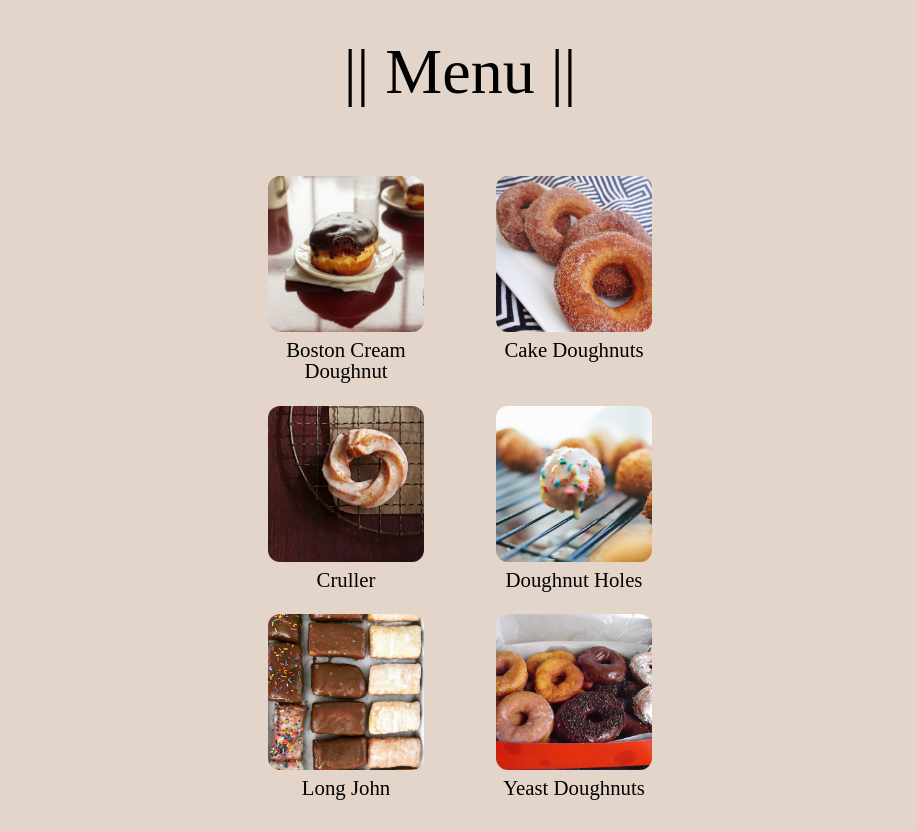
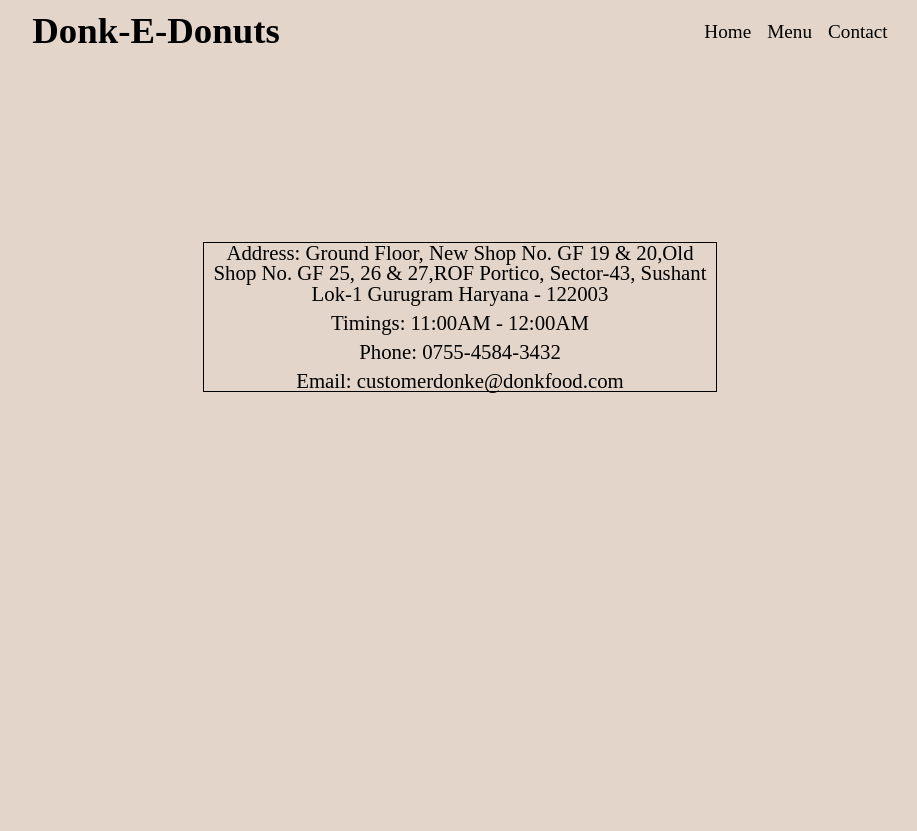
Before and after one commit to devyad24/restaurant_page, a website built with webpack: page dist/index.html in a window 1280 px wide. Shown: the whole page, without its empty margins (180-1097 px from the left). After the commit the page ends 800 px from the top, so only its background shows below. Built offline with nearby package versions, Linux system fonts and the light colour scheme.

Commit message:
Add contact page.

```diff
--- a/src/index.js
+++ b/src/index.js
@@ -1,6 +1,7 @@
-import home from './modules/home.js';
+import {home,navfun} from './modules/home.js';
 import menu from './modules/menu.js';
+import contact from './modules/contact.js';
 
 const content = document.querySelector('#content');
 
-content.appendChild(menu());
+content.appendChild(contact());
--- a/src/modules/contact.js
+++ b/src/modules/contact.js
@@ -0,0 +1,30 @@
+import {navfun} from './home.js';
+
+export default function contact(){
+
+    const contactDiv = document.createElement('div');
+    const infoBox = document.createElement('div');
+    const address = document.createElement('p');
+    const phone = document.createElement('p');
+    const timings = document.createElement('p');
+    const email = document.createElement('p');
+
+    contactDiv.classList.add('contact');
+    infoBox.classList.add('infoBox');
+
+    address.textContent = "Address: Ground Floor, New Shop No. GF 19 & 20,Old Shop No. GF 25, 26 & 27,ROF Portico, Sector-43, Sushant Lok-1 Gurugram Haryana - 122003"
+    timings.textContent = "Timings: 11:00AM - 12:00AM";
+    phone.textContent = "Phone: 0755-4584-3432";
+    email.textContent = "Email: customerdonke@donkfood.com";
+
+    infoBox.appendChild(address);
+    infoBox.appendChild(timings);
+    infoBox.appendChild(phone);
+    infoBox.appendChild(email);
+
+
+    contactDiv.appendChild(navfun());
+    contactDiv.appendChild(infoBox);
+
+    return contactDiv;
+}
--- a/src/modules/home.js
+++ b/src/modules/home.js
@@ -1,12 +1,8 @@
 import Donut from './../images/donut.jpg';
 import './../styles/style.css';
 
-function home(){
-    const homeDiv = document.createElement('div');
+function navfun(){
     const nav = document.createElement('nav');
-    const poster = document.createElement('div');
-    poster.classList.add('posterDiv');
-    const jingle = document.createElement('p');
     const navLinks = document.createElement('div');
     const logoDiv = document.createElement('div');
     const logo = document.createElement('p');
@@ -14,34 +10,44 @@
     const navMenu = document.createElement('p');
     const navContact = document.createElement('p');
 
-    const donutImg = new Image();
-    donutImg.src = Donut;
-
     navLinks.classList.add("navLinks");
-    homeDiv.classList.add('home');
     logoDiv.classList.add('logo');
 
     logoDiv.textContent = "Donk-E-Donuts";
     navHome.textContent = "Home";
     navMenu.textContent = "Menu";
     navContact.textContent = "Contact";
-    jingle.textContent = "All donuts approved by Donk-E himself! Grab one Today!";
 
     logoDiv.appendChild(logo);
     navLinks.appendChild(navHome);
     navLinks.appendChild(navMenu);
     navLinks.appendChild(navContact);
-    poster.appendChild(jingle);
-    poster.appendChild(donutImg);
-
 
     nav.appendChild(logoDiv);
     nav.appendChild(navLinks);
 
-    homeDiv.appendChild(nav);
+    return nav;
+}
+function home(){
+    const homeDiv = document.createElement('div');
+    const poster = document.createElement('div');
+    poster.classList.add('posterDiv');
+    const jingle = document.createElement('p');
+
+    homeDiv.classList.add('home');
+
+    const donutImg = new Image();
+    donutImg.src = Donut;
+
+    jingle.textContent = "All donuts approved by Donk-E himself! Grab one Today!";
+
+    poster.appendChild(jingle);
+    poster.appendChild(donutImg);
+
+    homeDiv.appendChild(navfun());
     homeDiv.appendChild(poster);
 
     return homeDiv;
 }
 
-export default home;
+export {home,navfun};
--- a/src/modules/menu.js
+++ b/src/modules/menu.js
@@ -1,4 +1,5 @@
 import './../styles/style.css';
+import {navfun} from './home.js';
 import bostonDon from './../images/donutImgs/bostonDon.jpg';
 import cakeDon from './../images/donutImgs/cakeDon.jpg';
 import crullerDon from './../images/donutImgs/crullerDon.jpg';
@@ -74,6 +75,8 @@
     menuLogo.textContent = "|| Menu ||";
     menuHeader.appendChild(menuLogo);
 
+
+    menuDiv.appendChild(navfun());
     menuDiv.appendChild(menuHeader);
     menuDiv.appendChild(donutDiv);
 
--- a/src/styles/style.css
+++ b/src/styles/style.css
@@ -126,3 +126,25 @@
     width:100%;
     border-radius: 12px;
 }
+/* menu styling ends */
+
+/*contact styling starts */
+
+.contact{
+    display: flex;
+    flex-direction: column;
+    gap: 12rem;
+}
+.infoBox{
+    align-self: center;
+    border: 1px solid black;
+    width: 40%;
+    display: flex;
+    flex-direction: column;
+    gap: 0.5rem;
+    align-items: center;
+    text-align: center;
+}
+.infoBox>p{
+    font-size: 1.3rem;
+}
```
Also changed, not shown: dist/main.js.
